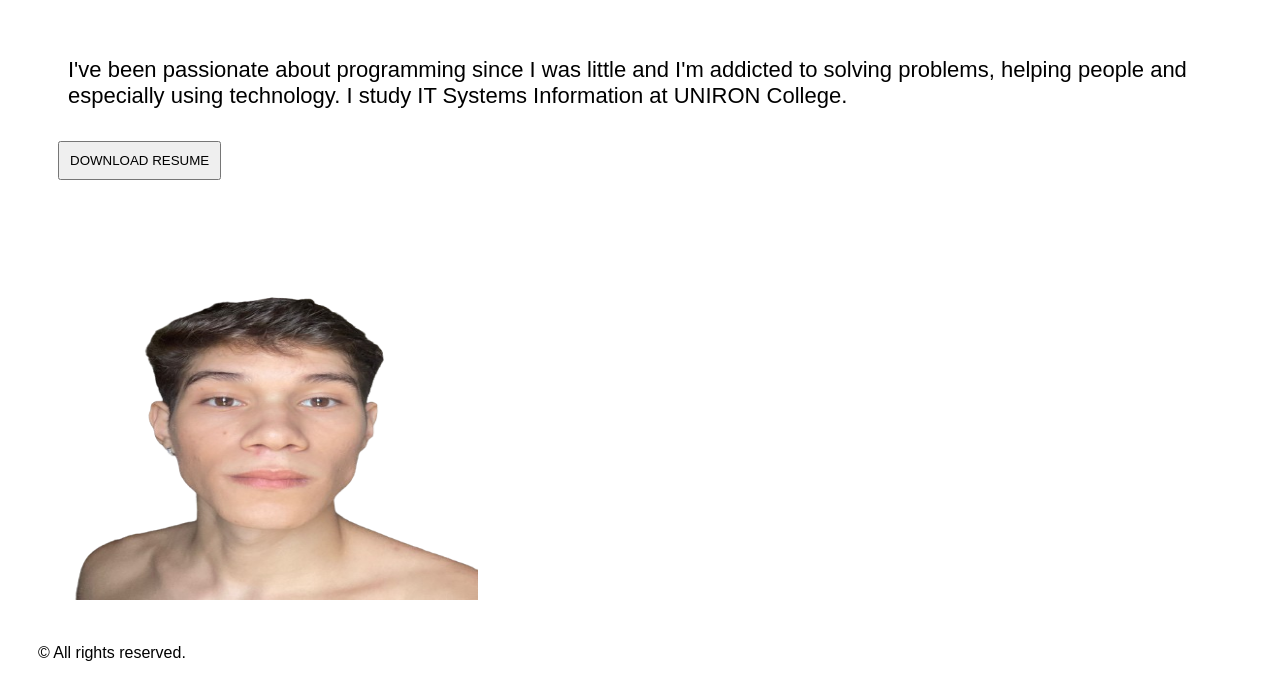
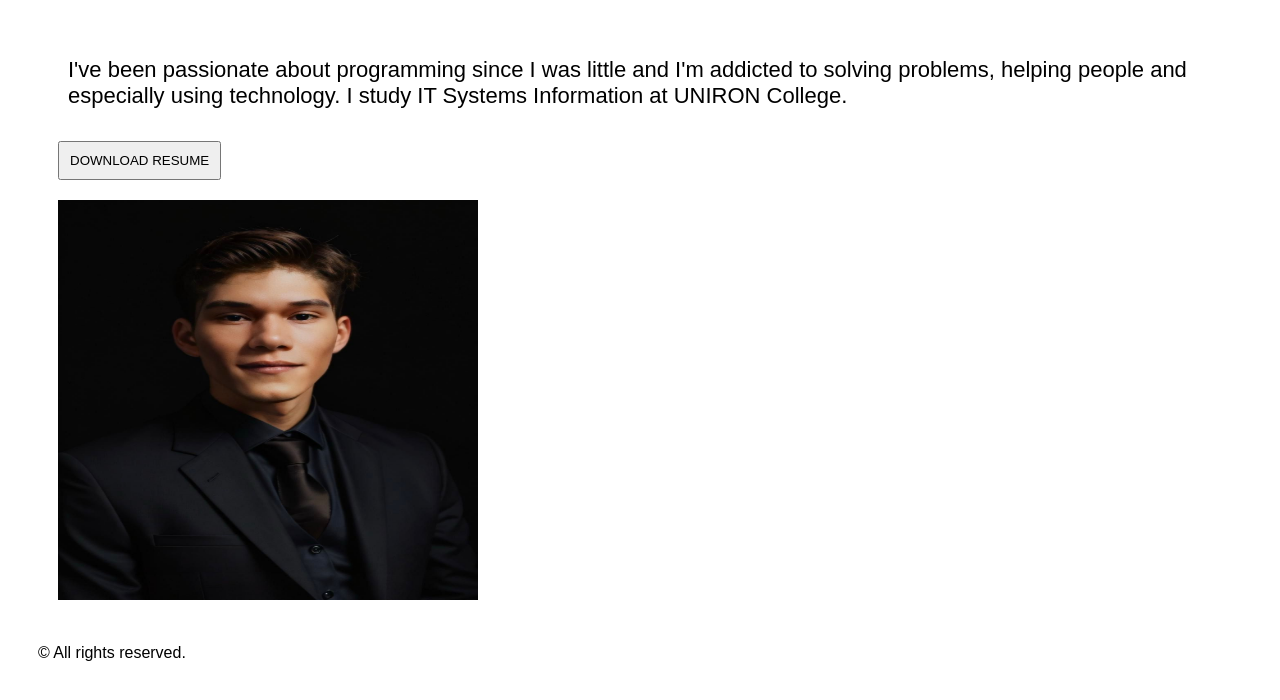
Before and after one commit to GustavoRMendes/front-end-adaTech, a website: page html-css/projeto-pagina-estatica/index.html in a window 1280 px wide. Shown: the part 610-1310 px from the top of the page. Drawn offline with Linux system fonts and the light colour scheme; files that its build step writes are made by us from their sources.

Commit message:
update image main

```diff
--- a/html-css/projeto-pagina-estatica/index.html
+++ b/html-css/projeto-pagina-estatica/index.html
@@ -44,7 +44,7 @@
           Information at UNIRON College.</p>
         <button class="banner-content-btn">DOWNLOAD RESUME</button>
       </div>
-      <img src="img/FotoRostoPerfil3-removebg-preview.png" width="420" height="400" alt="Foto de Perfil do Gustavo" class="banner-image">
+      <img src="img/IA3.jpg" width="420" height="400" alt="Foto de Perfil do Gustavo" class="banner-image">
     </section>
   </main>
   <!-- Footer -->
```
